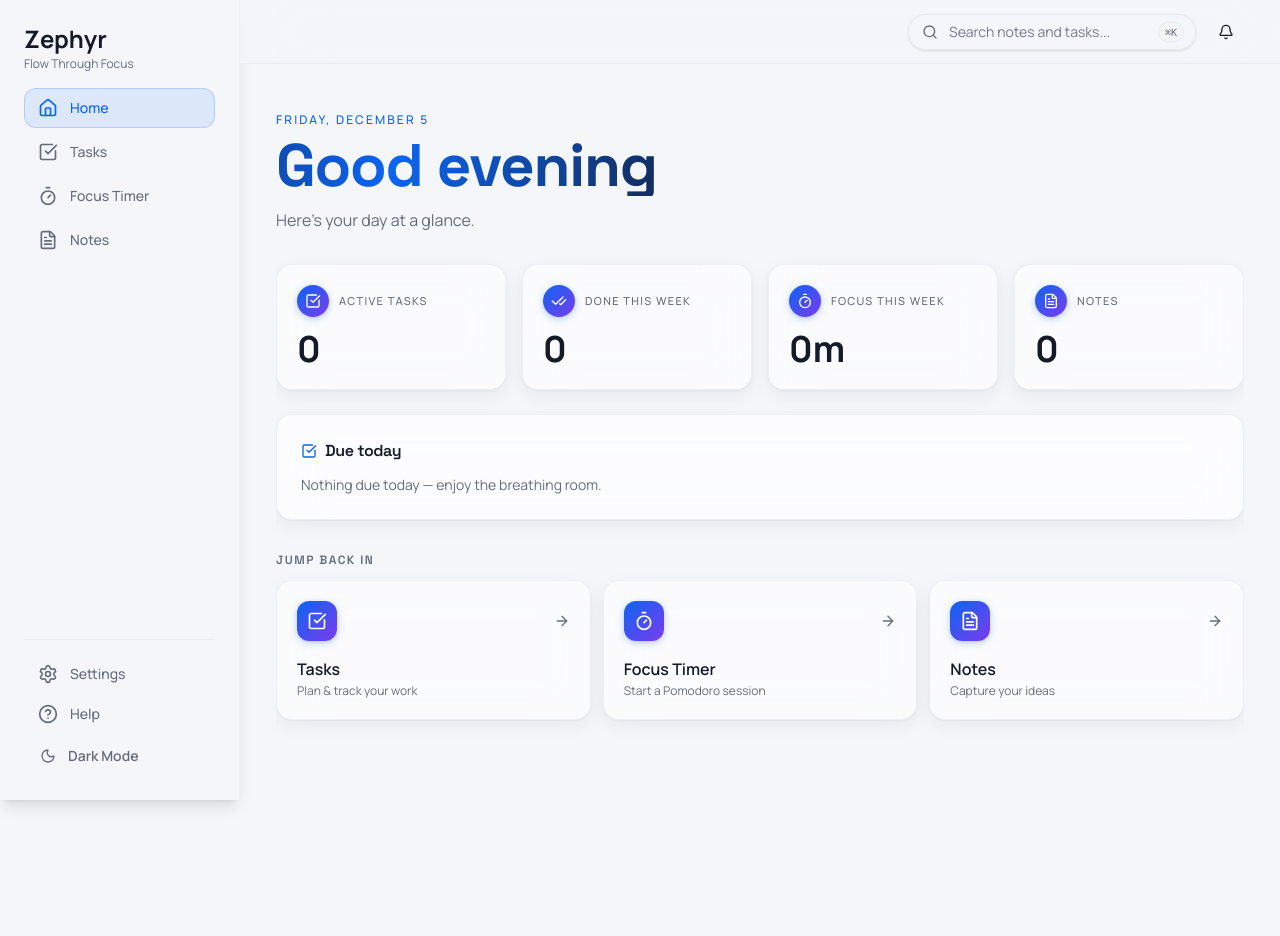
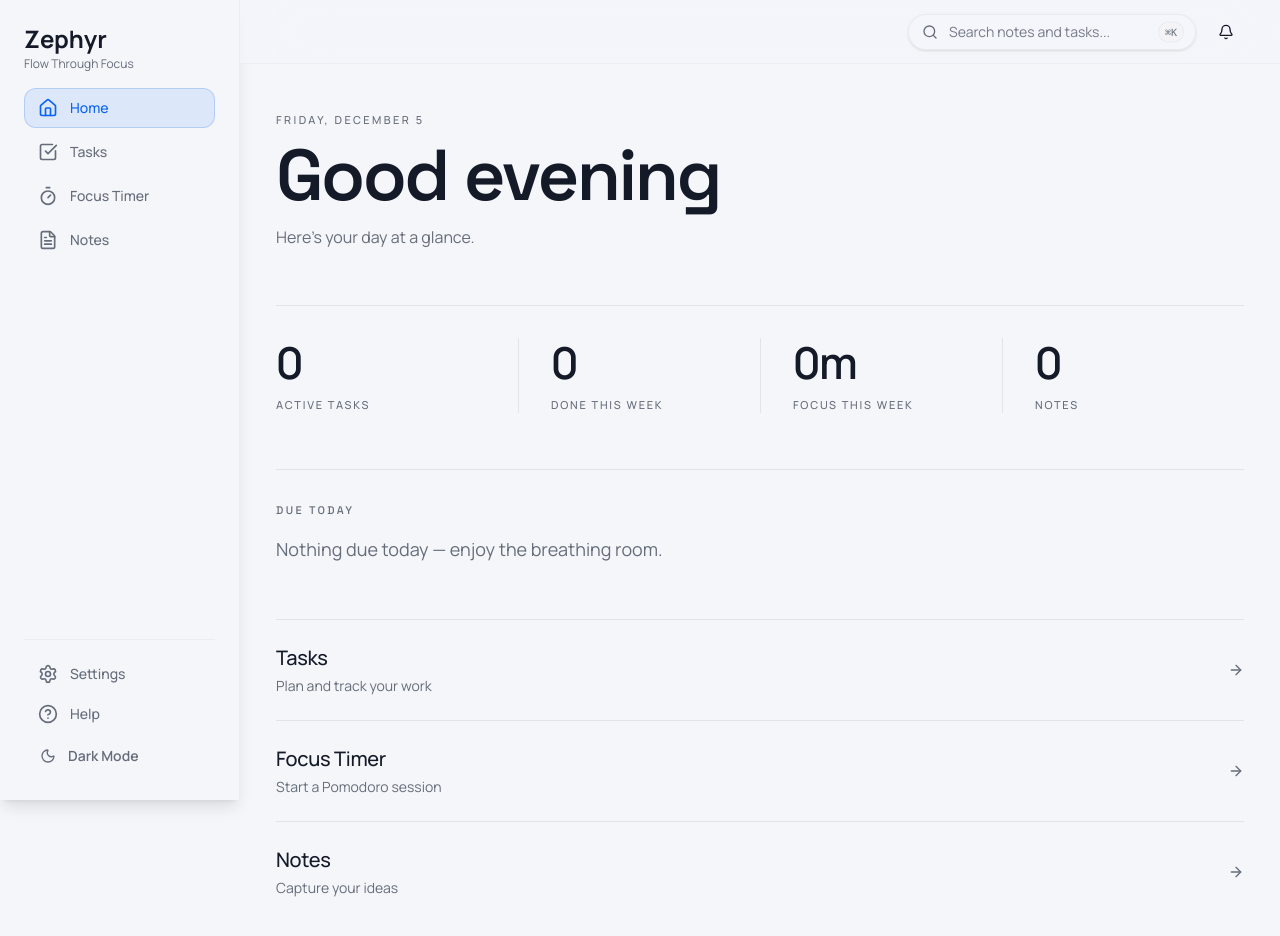
Before and after one commit to dominikkoenitzer/Zephyr, a React (Vite) app: page / in a window 1280 px wide. Shown: the top 936 px of the page. Before the commit the page ends 800 px from the top, so only its background shows below. Built offline with nearby package versions, Linux system fonts and the light colour scheme.

Commit message:
Quieten the home page
Drops the stat tiles, gradient icon chips and card chrome. Figures sit on
a hairline rule, the sections are separated by rules rather than panels,
and the greeting is set larger and tighter as the page's single emphasis.

```diff
--- a/src/pages/Home.jsx
+++ b/src/pages/Home.jsx
@@ -1,8 +1,7 @@
 import { useMemo } from 'react';
 import { Link } from 'react-router-dom';
 import { m } from 'motion/react';
-import { CheckSquare, CheckCheck, Timer, FileText, ArrowRight } from 'lucide-react';
-import { Card, CardContent, CardHeader, CardTitle } from '../components/ui/card';
+import { ArrowRight } from 'lucide-react';
 import { useTasks, useNotes, useStoreValue } from '../hooks/useStore';
 import { localStorageService } from '../services/localStorage';
 
@@ -31,9 +30,9 @@ const weekStart = () => {
 const readSessions = () => localStorageService.getFocusSessions();
 
 const QUICK_LINKS = [
-  { to: '/tasks', icon: CheckSquare, label: 'Tasks', desc: 'Plan & track your work' },
-  { to: '/focus', icon: Timer, label: 'Focus Timer', desc: 'Start a Pomodoro session' },
-  { to: '/notes', icon: FileText, label: 'Notes', desc: 'Capture your ideas' },
+  { to: '/tasks', label: 'Tasks', desc: 'Plan and track your work' },
+  { to: '/focus', label: 'Focus Timer', desc: 'Start a Pomodoro session' },
+  { to: '/notes', label: 'Notes', desc: 'Capture your ideas' },
 ];
 
 function Home() {
@@ -72,91 +71,99 @@ function Home() {
   );
 
   const statTiles = [
-    { label: 'Active tasks', value: stats.active, icon: CheckSquare },
-    { label: 'Done this week', value: stats.doneThisWeek, icon: CheckCheck },
-    { label: 'Focus this week', value: `${stats.focusMin}m`, icon: Timer },
-    { label: 'Notes', value: stats.notes, icon: FileText },
+    { label: 'Active tasks', value: stats.active },
+    { label: 'Done this week', value: stats.doneThisWeek },
+    { label: 'Focus this week', value: `${stats.focusMin}m` },
+    { label: 'Notes', value: stats.notes },
   ];
 
   return (
     <section className="w-full flex-1 min-h-0 overflow-y-auto">
       <div className="page-width py-2 sm:py-4">
-        <p className="text-xs font-medium uppercase tracking-[0.18em] text-primary">{dateLabel}</p>
-        <h1 className="mt-2 text-4xl sm:text-5xl lg:text-6xl font-bold text-shimmer">{greeting}</h1>
-        <p className="mt-3 text-base text-muted-foreground">Here’s your day at a glance.</p>
+        {/* The one deliberate move: the greeting is set larger and tighter than
+            a dashboard would normally allow, and the date sits above it as a
+            small tracked line. Everything below stays quiet so this reads as a
+            decision rather than as decoration. */}
+        <p className="text-[11px] font-medium uppercase tracking-[0.22em] text-muted-foreground">
+          {dateLabel}
+        </p>
+        <h1 className="mt-3 text-[2.5rem] font-semibold leading-[0.95] tracking-[-0.035em] text-foreground sm:text-6xl lg:text-7xl">
+          {greeting}
+        </h1>
+        <p className="mt-4 text-base text-muted-foreground">Here’s your day at a glance.</p>
 
-        {/* Stats */}
-        <m.div variants={staggerGrid} initial="hidden" animate="show" className="mt-8 grid grid-cols-2 lg:grid-cols-4 gap-3 sm:gap-4">
-          {statTiles.map((s) => {
-            const Icon = s.icon;
-            return (
+        {/* Figures — no tiles, no icon chips, no gradient. A number and its
+            label, separated by a hairline. */}
+        <m.dl
+          variants={staggerGrid}
+          initial="hidden"
+          animate="show"
+          className="mt-14 grid grid-cols-2 gap-y-8 border-t border-border pt-8 sm:grid-cols-4 sm:gap-y-0"
+        >
+          {statTiles.map((s, i) => (
             <m.div
               key={s.label}
               variants={riseIn}
-                className="rounded-2xl border border-border/50 bg-card/60 backdrop-blur-xl p-4 sm:p-5 shadow-(--shadow-card)"
+              className={i === 0 ? 'sm:pr-8' : 'sm:border-l sm:border-border sm:pl-8 sm:pr-8'}
             >
-                <div className="flex items-center gap-2.5">
-                  <span className="inline-flex h-8 w-8 shrink-0 items-center justify-center rounded-lg bg-brand text-white shadow-brand">
-                    <Icon className="h-4 w-4" />
-                  </span>
-                  <p className="text-[11px] font-medium uppercase tracking-[0.12em] text-muted-foreground">{s.label}</p>
-                </div>
-                <p className="mt-3 text-3xl sm:text-4xl font-bold text-foreground">{s.value}</p>
+              <dd className="text-4xl font-semibold tabular-nums tracking-[-0.03em] text-foreground sm:text-[2.75rem]">
+                {s.value}
+              </dd>
+              <dt className="mt-2.5 text-[11px] font-medium uppercase tracking-[0.16em] text-muted-foreground">
+                {s.label}
+              </dt>
             </m.div>
-            );
-          })}
-        </m.div>
+          ))}
+        </m.dl>
 
         {/* Today */}
-        <Card className="mt-6">
-          <CardHeader className="pb-3">
-            <CardTitle className="text-base flex items-center gap-2">
-              <CheckSquare className="h-4 w-4 text-primary" />
+        <section className="mt-14 border-t border-border pt-8">
+          <h2 className="text-[11px] font-medium uppercase tracking-[0.22em] text-muted-foreground">
             Due today
-            </CardTitle>
-          </CardHeader>
-          <CardContent>
+          </h2>
           {dueToday.length === 0 ? (
-              <p className="text-sm text-muted-foreground">Nothing due today — enjoy the breathing room.</p>
+            <p className="mt-4 text-lg text-muted-foreground">
+              Nothing due today — enjoy the breathing room.
+            </p>
           ) : (
-              <ul className="space-y-1.5">
+            <ul className="mt-4 divide-y divide-border">
               {dueToday.map((t) => (
                 <li key={t.id}>
-                    <Link to="/tasks" className="flex items-center gap-2.5 rounded-lg px-2 py-1.5 hover:bg-accent/40">
-                      <span className="h-1.5 w-1.5 rounded-full bg-primary shrink-0" />
-                      <span className="truncate text-sm text-foreground">{t.title}</span>
+                  <Link
+                    to="/tasks"
+                    className="flex items-center gap-3 py-3 text-foreground transition-colors hover:text-primary"
+                  >
+                    <span className="h-1 w-1 shrink-0 rounded-full bg-muted-foreground" />
+                    <span className="truncate text-[15px]">{t.title}</span>
                   </Link>
                 </li>
               ))}
             </ul>
           )}
-          </CardContent>
-        </Card>
+        </section>
 
-        {/* Quick links */}
-        <h2 className="mt-8 mb-3 text-xs font-semibold uppercase tracking-[0.12em] text-muted-foreground">Jump back in</h2>
-        <m.div variants={staggerGrid} initial="hidden" animate="show" className="grid grid-cols-2 lg:grid-cols-3 gap-3">
-          {QUICK_LINKS.map((l) => {
-            const Icon = l.icon;
-            return (
-              <m.div key={l.to} variants={riseIn} whileHover={{ y: -4 }} whileTap={{ scale: 0.97 }}>
+        {/* Quick links — rows on hairlines, no tiles and no icon chips */}
+        <section className="mt-14 border-t border-border">
+          <h2 className="sr-only">Jump back in</h2>
+          <m.div variants={staggerGrid} initial="hidden" animate="show" className="divide-y divide-border">
+            {QUICK_LINKS.map((l) => (
+              <m.div key={l.to} variants={riseIn}>
                 <Link
                   to={l.to}
-                  className="group block h-full rounded-2xl border border-border/50 bg-card/60 backdrop-blur-xl p-5 shadow-(--shadow-card) transition-colors hover:border-primary/40"
+                  className="group flex items-center justify-between gap-6 py-6 transition-colors hover:text-primary"
                 >
-                  <div className="flex items-center justify-between">
-                    <span className="inline-flex h-10 w-10 items-center justify-center rounded-xl bg-brand text-white shadow-brand">
-                      <Icon className="h-5 w-5" />
+                  <span className="min-w-0">
+                    <span className="block text-xl font-medium tracking-[-0.015em] text-foreground transition-colors group-hover:text-primary">
+                      {l.label}
                     </span>
-                    <ArrowRight className="h-4 w-4 text-muted-foreground transition-all group-hover:translate-x-0.5 group-hover:text-primary" />
-                  </div>
-                  <p className="mt-4 text-base font-semibold text-foreground">{l.label}</p>
-                  <p className="mt-0.5 text-xs text-muted-foreground">{l.desc}</p>
+                    <span className="mt-1 block text-sm text-muted-foreground">{l.desc}</span>
+                  </span>
+                  <ArrowRight className="h-4 w-4 shrink-0 text-muted-foreground transition-transform duration-300 group-hover:translate-x-1" />
                 </Link>
               </m.div>
-            );
-          })}
+            ))}
           </m.div>
+        </section>
       </div>
     </section>
   );
```
Lines whose indentation alone changed are shown as unchanged.
